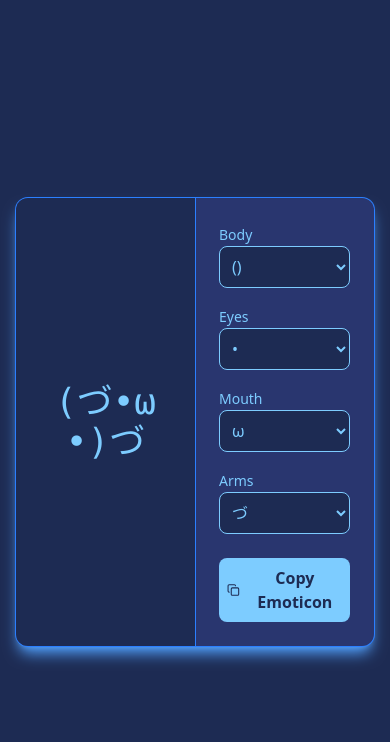
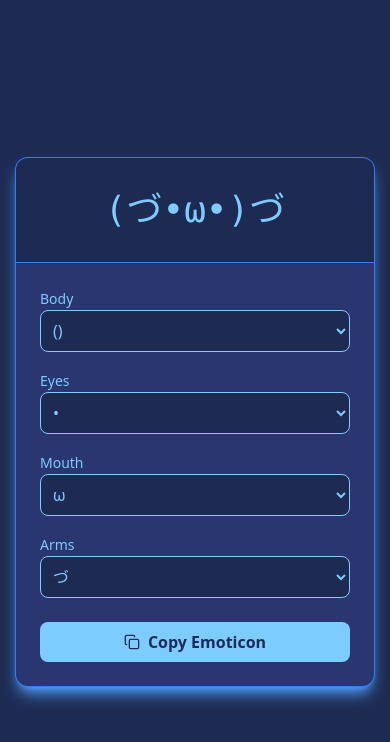
Before and after one commit to DhruvSinha2003/emoticon-maker, a React (Vite) app: page / in a window 390 px wide. Shown: the top 742 px of the page. Built offline with nearby package versions, Linux system fonts and the light colour scheme.

Commit message:
frontend changes

```diff
--- a/src/App.jsx
+++ b/src/App.jsx
@@ -44,13 +44,13 @@ function App() {
 
   return (
     <div className="min-h-screen bg-[#1D2B53] flex items-center justify-center p-4">
-      <div className="w-full max-w-4xl bg-[#29366F] rounded-xl ring-1 ring-blue-500 shadow-lg shadow-blue-400 flex overflow-hidden">
-        <div className="w-1/2 bg-[#1D2B53] flex items-center justify-center p-8 ring-1 ring-blue-500">
-          <span className="text-4xl font-mono text-[#7DCCFF] break-all text-center ">
+      <div className="w-full max-w-4xl bg-[#29366F] rounded-xl ring-1 ring-blue-500 shadow-lg shadow-blue-400 flex flex-col md:flex-row overflow-hidden">
+        <div className="w-full md:w-1/2 bg-[#1D2B53] flex items-center justify-center p-8 ring-1 ring-blue-500">
+          <span className="text-4xl font-mono text-[#7DCCFF] break-all text-center">
             {generateEmoticon()}
           </span>
         </div>
-        <div className="w-1/2 p-6 space-y-6">
+        <div className="w-full md:w-1/2 p-6 space-y-6">
           <div className="space-y-4">
             {Object.entries(options).map(([key, values]) => (
               <div key={key} className="space-y-1">
```
